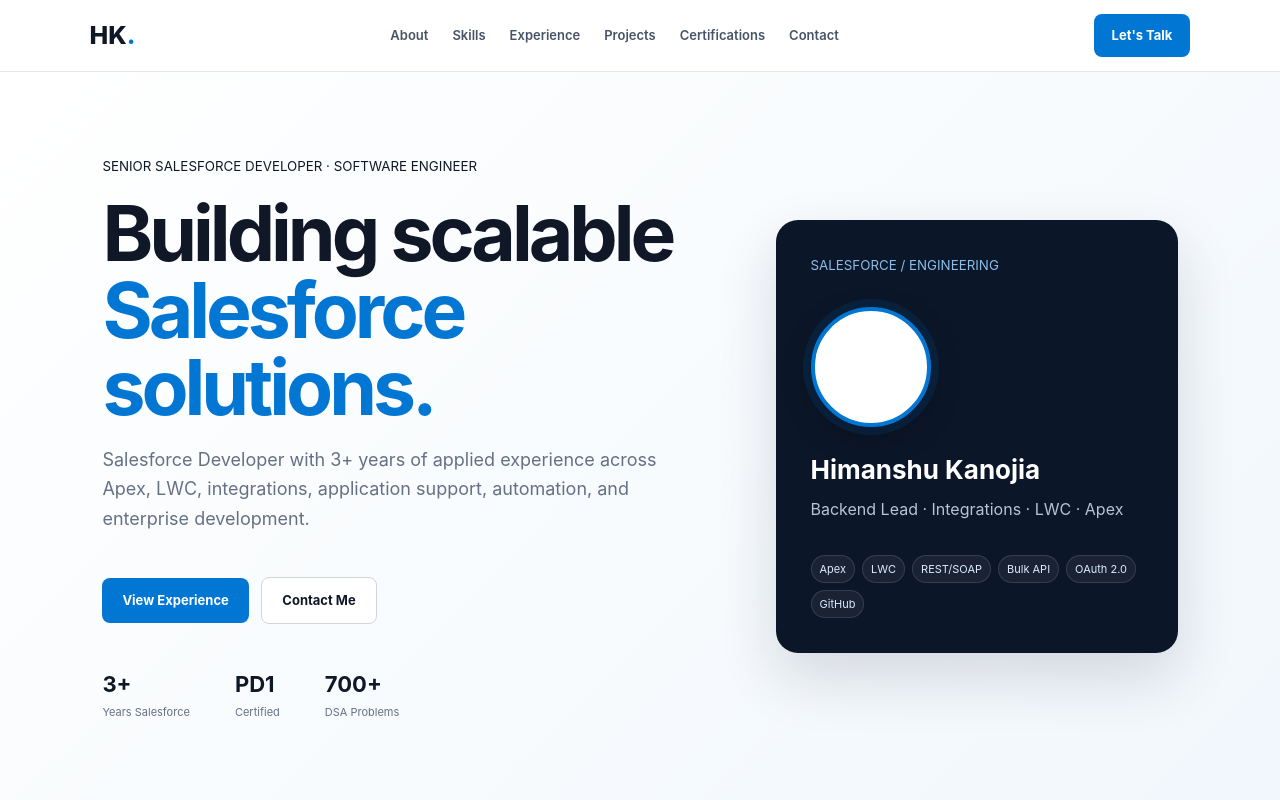
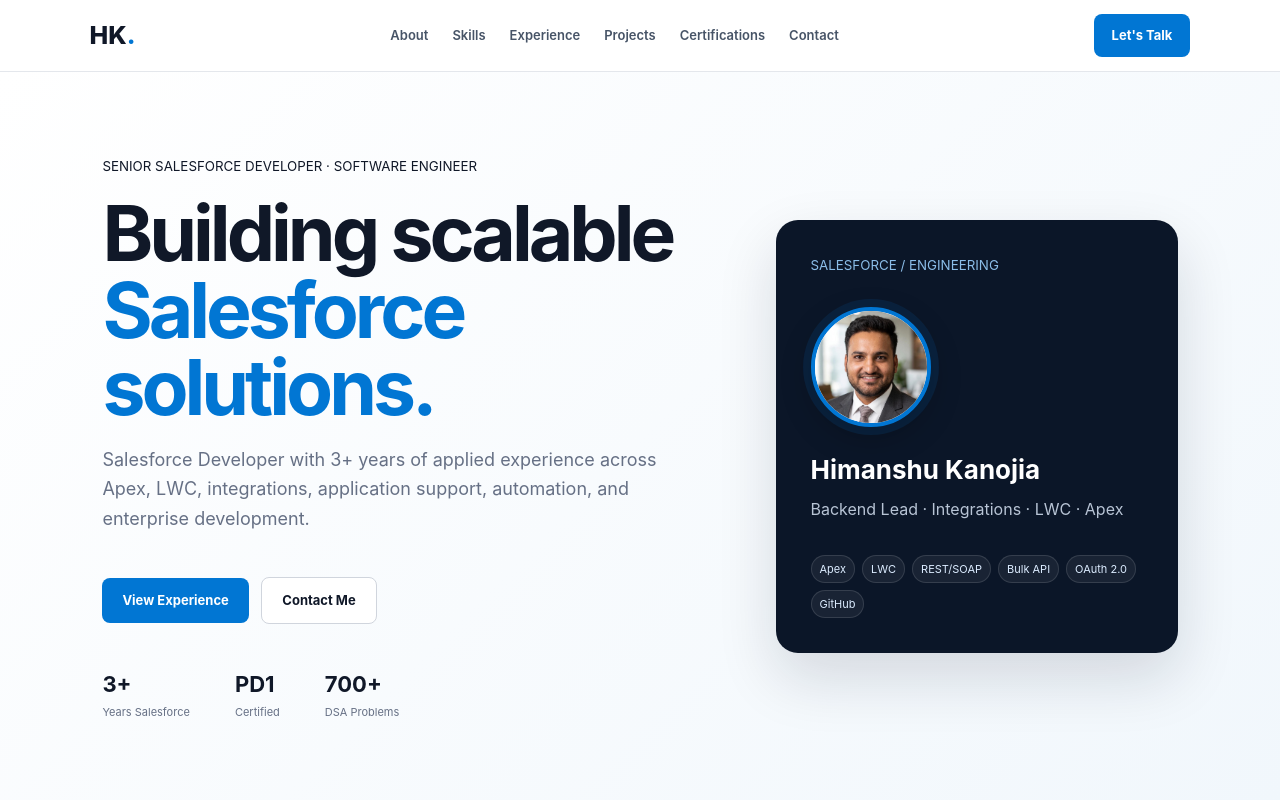
Before and after one commit to Himnshu2607/himanshu-salesforce-portfolio, a plain HTML site: page index.html in a window 1280 px wide. Shown: the top 800 px of the page. Drawn offline with Linux system fonts and the light colour scheme.

Commit message:
Update index.html

```diff
--- a/index.html
+++ b/index.html
@@ -1,7 +1,7 @@
 <!doctype html><html lang="en"><head><meta charset="utf-8"><meta name="viewport" content="width=device-width,initial-scale=1"><meta name="description" content="Himanshu Kanojia — Salesforce Developer / Software Engineer"><title>Himanshu Kanojia | Salesforce Developer</title><link rel="stylesheet" href="style.css"></head><body>
 <header><a class="logo" href="#home">HK<span>.</span></a><nav><a href="#about">About</a><a href="#skills">Skills</a><a href="#experience">Experience</a><a href="#projects">Projects</a><a href="#certifications">Certifications</a><a href="#contact">Contact</a></nav><a class="talk" href="mailto:hkanojia102@gmail.com">Let's Talk</a></header>
 <main>
-<section id="home" class="hero"><div><small> SENIOR SALESFORCE DEVELOPER · SOFTWARE ENGINEER</small><h1>Building scalable<br><em>Salesforce solutions.</em></h1><p>Salesforce Developer with 3+ years of applied experience across Apex, LWC, integrations, application support, automation, and enterprise development.</p><a class="btn" href="#experience">View Experience</a> <a class="btn alt" href="mailto:hkanojia102@gmail.com">Contact Me</a><div class="stats"><b>3+<i>Years Salesforce</i></b><b>PD1<i>Certified</i></b><b>700+<i>DSA Problems</i></b></div></div><aside><small>SALESFORCE / ENGINEERING</small><img src="profile Photo.jpg" alt="Himanshu Kanojia" class="profile-photo"><h2>Himanshu Kanojia</h2><p>Backend Lead · Integrations · LWC · Apex</p><div class="chips"><span>Apex</span><span>LWC</span><span>REST/SOAP</span><span>Bulk API</span><span>OAuth 2.0</span><span>GitHub</span></div></aside></section>
+<section id="home" class="hero"><div><small> SENIOR SALESFORCE DEVELOPER · SOFTWARE ENGINEER</small><h1>Building scalable<br><em>Salesforce solutions.</em></h1><p>Salesforce Developer with 3+ years of applied experience across Apex, LWC, integrations, application support, automation, and enterprise development.</p><a class="btn" href="#experience">View Experience</a> <a class="btn alt" href="mailto:hkanojia102@gmail.com">Contact Me</a><div class="stats"><b>3+<i>Years Salesforce</i></b><b>PD1<i>Certified</i></b><b>700+<i>DSA Problems</i></b></div></div><aside><small>SALESFORCE / ENGINEERING</small><img src="profile.jpg" alt="Himanshu Kanojia" class="profile-photo"><h2>Himanshu Kanojia</h2><p>Backend Lead · Integrations · LWC · Apex</p><div class="chips"><span>Apex</span><span>LWC</span><span>REST/SOAP</span><span>Bulk API</span><span>OAuth 2.0</span><span>GitHub</span></div></aside></section>
 <section id="about"><small>01 / ABOUT</small><div class="two"><h2>Engineering with a<br><em>Salesforce mindset.</em></h2><div><p>I’m a Salesforce Developer / Software Engineer focused on designing, developing, supporting, and deploying enterprise Salesforce solutions. My core development work spans Apex, Triggers, Async Apex, LWC, Aura, Visualforce, SOQL/SOSL, Flow Builder, and Salesforce administration.</p><p>I also work on enterprise integrations using REST/SOAP APIs, Bulk API, Pub/Sub, Webhooks, OAuth 2.0, and SSO. I collaborate with BAs, PMs, technical stakeholders, administrators, and end users across requirements, technical design, testing, UAT, release sign-offs, and production support.</p></div></div></section>
 <section id="skills" class="gray"><small>02 / SKILLS</small><h2>Technical toolkit</h2><div class="grid">
 <article><h3>Salesforce Platform</h3><p>Apex · Triggers · Batch · Queueable · LWC · Aura · Visualforce · SOQL/SOSL · Platform Events · Agentforce · Flow Builder · Dynamic Forms</p></article>
```
